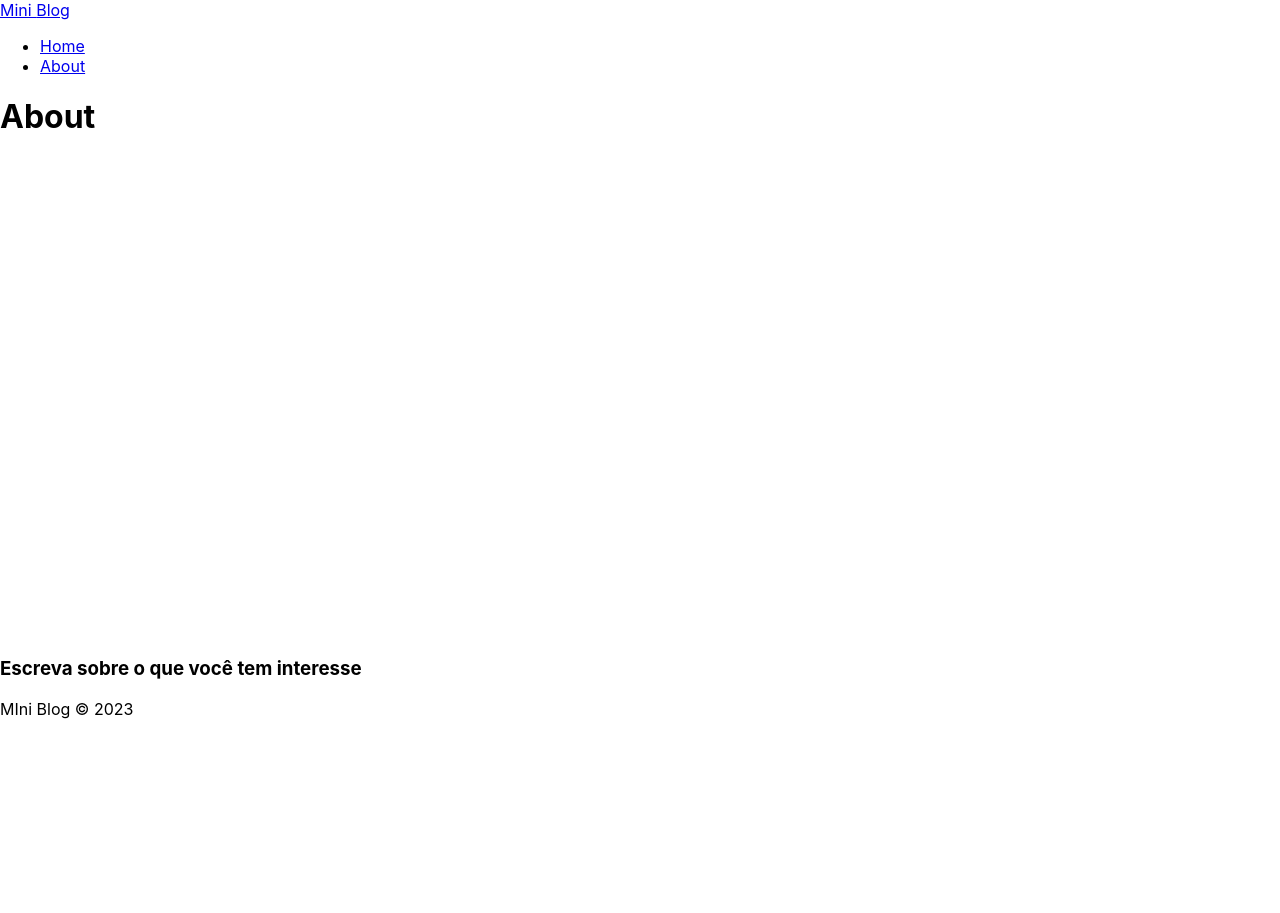
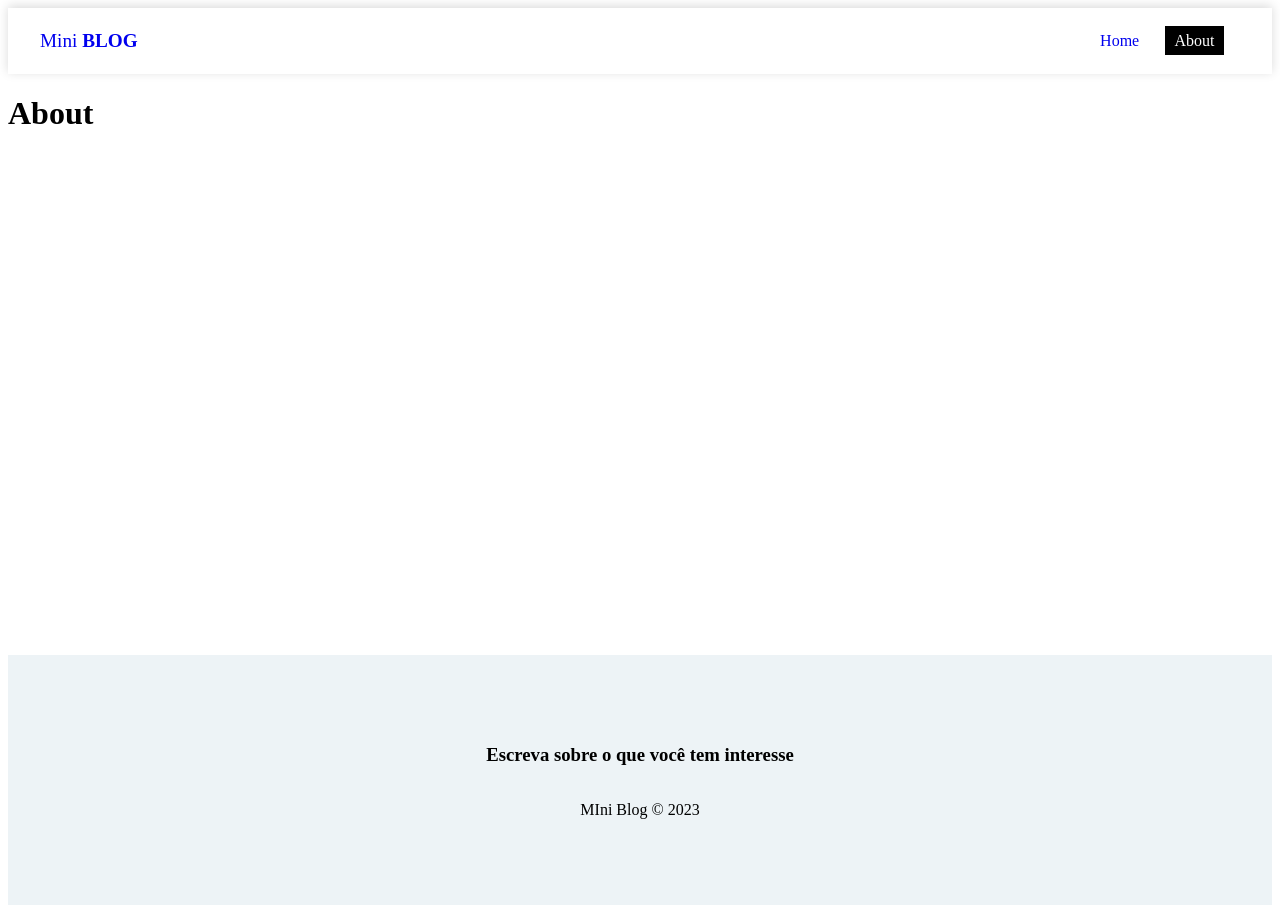
Before and after one commit to JoseAAntonio/miniblog, a React (Create React App) app: page /about in a window 1280 px wide. Before the commit the page ends 800 px from the top, so only its background shows below. Built offline with nearby package versions, Linux system fonts and the light colour scheme.

Commit message:
styling Navbar and Footer

```diff
--- a/public/index.html
+++ b/public/index.html
@@ -3,6 +3,12 @@
 	<head>
 		<meta charset="utf-8" />
 		<link rel="icon" href="%PUBLIC_URL%/favicon.ico" />
+		<link rel="preconnect" href="https://fonts.googleapis.com" />
+		<link rel="preconnect" href="https://fonts.gstatic.com" crossorigin />
+		<link
+			href="https://fonts.googleapis.com/css2?family=Montserrat:ital,wght@0,600;0,700;0,800;1,400&display=swap"
+			rel="stylesheet"
+		/>
 		<meta name="viewport" content="width=device-width, initial-scale=1" />
 		<meta name="theme-color" content="#000000" />
 		<meta
@@ -10,34 +16,11 @@
 			content="Web site created using create-react-app"
 		/>
 		<link rel="apple-touch-icon" href="%PUBLIC_URL%/logo192.png" />
-    <!--
-      manifest.json provides metadata used when your web app is installed on a
-      user's mobile device or desktop. See https://developers.google.com/web/fundamentals/web-app-manifest/
-    -->
 		<link rel="manifest" href="%PUBLIC_URL%/manifest.json" />
-    <!--
-      Notice the use of %PUBLIC_URL% in the tags above.
-      It will be replaced with the URL of the `public` folder during the build.
-      Only files inside the `public` folder can be referenced from the HTML.
-
-      Unlike "/favicon.ico" or "favicon.ico", "%PUBLIC_URL%/favicon.ico" will
-      work correctly both with client-side routing and a non-root public URL.
-      Learn how to configure a non-root public URL by running `npm run build`.
-    -->
-    <title>React App</title>
+		<title>Mini Blog</title>
 	</head>
 	<body>
 		<noscript>You need to enable JavaScript to run this app.</noscript>
 		<div id="root"></div>
-    <!--
-      This HTML file is a template.
-      If you open it directly in the browser, you will see an empty page.
-
-      You can add webfonts, meta tags, or analytics to this file.
-      The build step will place the bundled scripts into the <body> tag.
-
-      To begin the development, run `npm start` or `yarn start`.
-      To create a production bundle, use `npm run build` or `yarn build`.
-    -->
 	</body>
 </html>
--- a/src/components/footer/Footer.jsx
+++ b/src/components/footer/Footer.jsx
@@ -2,7 +2,7 @@
 
 export const Footer = () => {
 	return (
-		<footer>
+		<footer className={styles.footer}>
 			<h3>Escreva sobre o que você tem interesse</h3>
 			<p>MIni Blog &copy; 2023</p>
 		</footer>
--- a/src/components/footer/Footer.module.css
+++ b/src/components/footer/Footer.module.css
@@ -0,0 +1,8 @@
+.footer {
+	height: 250px;
+	display: flex;
+	flex-direction: column;
+	align-items: center;
+	justify-content: center;
+	background-color: #edf3f6;
+}
--- a/src/components/navbar/Navbar.jsx
+++ b/src/components/navbar/Navbar.jsx
@@ -4,16 +4,26 @@
 
 export const Navbar = () => {
 	return (
-		<nav>
-			<NavLink to='/'>
+		<nav className={styles.navbar}>
+			<NavLink to='/' className={styles.brand}>
 				Mini <span>Blog</span>
 			</NavLink>
-			<ul>
+			<ul className={styles.links_list}>
 				<li>
-					<NavLink to='/'>Home</NavLink>
+					<NavLink
+						to='/'
+						className={({ isActive }) => (isActive ? styles.active : "")}
+					>
+						Home
+					</NavLink>
 				</li>
 				<li>
-					<NavLink to='/about'>About</NavLink>
+					<NavLink
+						to='/about'
+						className={({ isActive }) => (isActive ? styles.active : "")}
+					>
+						About
+					</NavLink>
 				</li>
 			</ul>
 		</nav>
--- a/src/components/navbar/Navbar.module.css
+++ b/src/components/navbar/Navbar.module.css
@@ -0,0 +1,36 @@
+.navbar {
+	display: flex;
+	box-shadow: rgba(0, 0, 0, 0.15) 0px -2px 10px 0px;
+	justify-content: space-between;
+	align-items: center;
+	padding: 0.5em 2em;
+}
+
+.brand {
+	font-size: 1.2em;
+	text-decoration: none;
+}
+
+.brand span {
+	font-weight: 900;
+	text-transform: uppercase;
+}
+
+.links_list {
+	display: flex;
+	list-style: none;
+}
+
+.links_list li {
+	margin-right: 1em;
+}
+
+.links_list li a {
+	padding: 0.4em 0.6em;
+	text-decoration: none;
+}
+
+.active {
+	background-color: #000;
+	color: #fff;
+}
--- a/src/index.css
+++ b/src/index.css
@@ -1,13 +1,4 @@
-body {
-  margin: 0;
-  font-family: -apple-system, BlinkMacSystemFont, 'Segoe UI', 'Roboto', 'Oxygen',
-    'Ubuntu', 'Cantarell', 'Fira Sans', 'Droid Sans', 'Helvetica Neue',
-    sans-serif;
-  -webkit-font-smoothing: antialiased;
-  -moz-osx-font-smoothing: grayscale;
-}
-
-code {
-  font-family: source-code-pro, Menlo, Monaco, Consolas, 'Courier New',
-    monospace;
-}
+/* .active {
+	background-color: #000;
+	color: #fff;
+} */
```
Also changed, not shown: 1 other file (tests, documents, lock files or other folders). Lines whose indentation alone changed are shown as unchanged.
